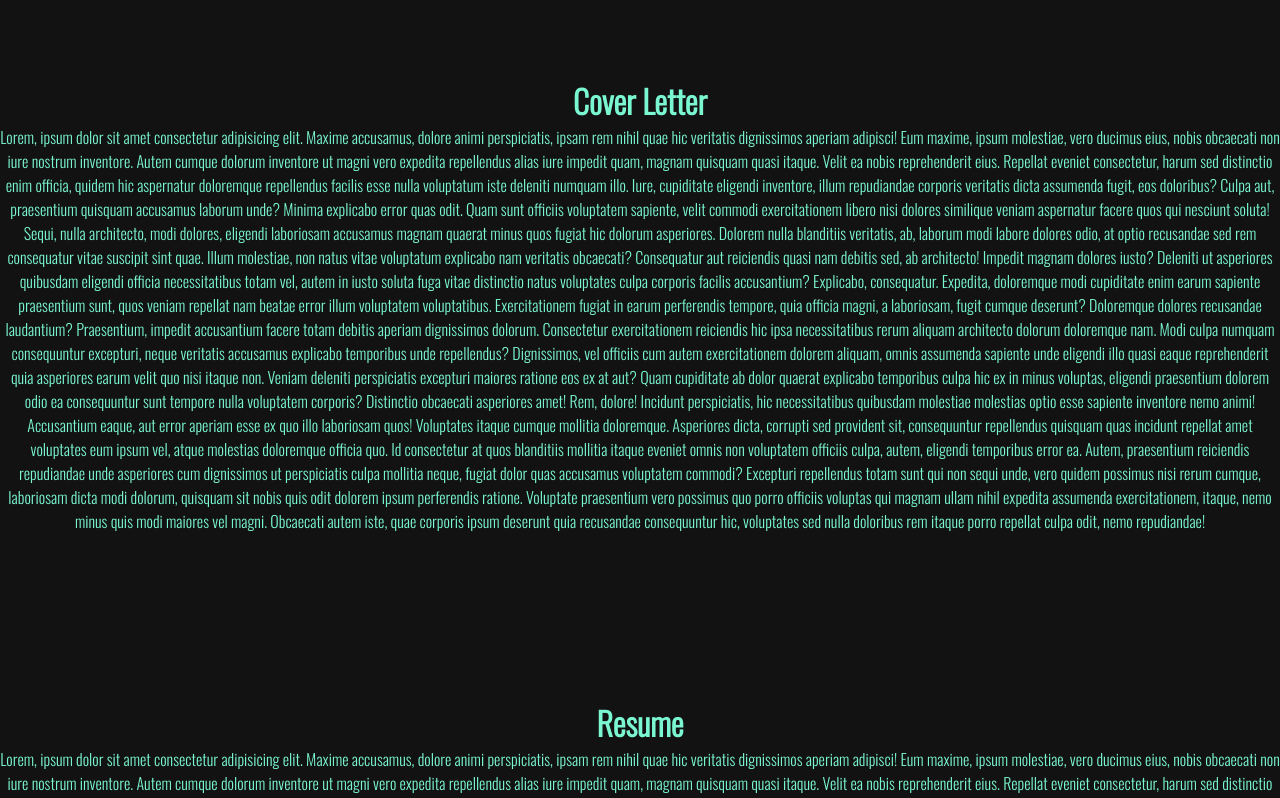
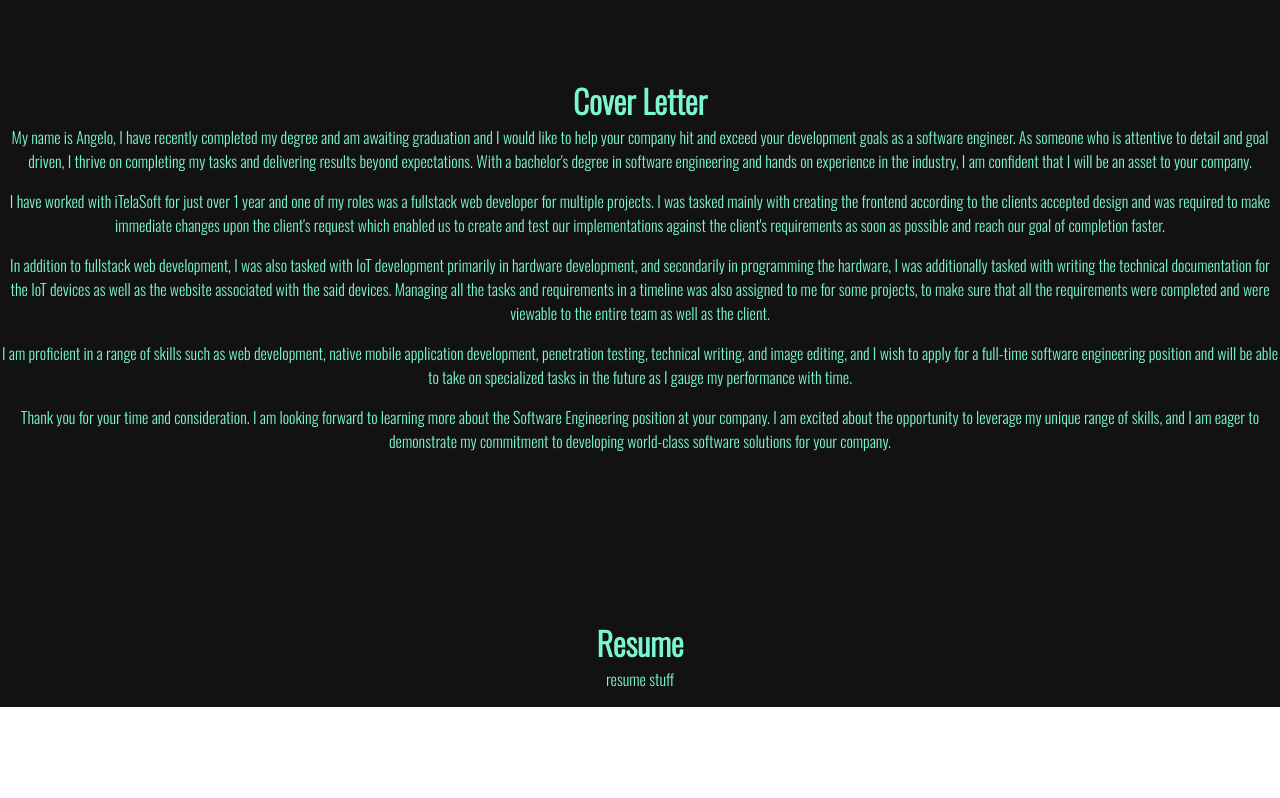
Before and after one commit to user4302/angeloedz, a Vue app: page / in a window 1280 px wide. Shown: the part 1120-1918 px from the top of the page. After the commit the page ends 1827 px from the top, so only its background shows below. Built offline with nearby package versions, Linux system fonts and the light colour scheme.

Commit message:
added cover letter

```diff
--- a/src/views/Home.vue
+++ b/src/views/Home.vue
@@ -85,125 +85,52 @@
     <div class="cover">
       <h1>Cover Letter</h1>
       <p>
-        Lorem, ipsum dolor sit amet consectetur adipisicing elit. Maxime
-        accusamus, dolore animi perspiciatis, ipsam rem nihil quae hic veritatis
-        dignissimos aperiam adipisci! Eum maxime, ipsum molestiae, vero ducimus
-        eius, nobis obcaecati non iure nostrum inventore. Autem cumque dolorum
-        inventore ut magni vero expedita repellendus alias iure impedit quam,
-        magnam quisquam quasi itaque. Velit ea nobis reprehenderit eius.
-        Repellat eveniet consectetur, harum sed distinctio enim officia, quidem
-        hic aspernatur doloremque repellendus facilis esse nulla voluptatum iste
-        deleniti numquam illo. Iure, cupiditate eligendi inventore, illum
-        repudiandae corporis veritatis dicta assumenda fugit, eos doloribus?
-        Culpa aut, praesentium quisquam accusamus laborum unde? Minima explicabo
-        error quas odit. Quam sunt officiis voluptatem sapiente, velit commodi
-        exercitationem libero nisi dolores similique veniam aspernatur facere
-        quos qui nesciunt soluta! Sequi, nulla architecto, modi dolores,
-        eligendi laboriosam accusamus magnam quaerat minus quos fugiat hic
-        dolorum asperiores. Dolorem nulla blanditiis veritatis, ab, laborum modi
-        labore dolores odio, at optio recusandae sed rem consequatur vitae
-        suscipit sint quae. Illum molestiae, non natus vitae voluptatum
-        explicabo nam veritatis obcaecati? Consequatur aut reiciendis quasi nam
-        debitis sed, ab architecto! Impedit magnam dolores iusto? Deleniti ut
-        asperiores quibusdam eligendi officia necessitatibus totam vel, autem in
-        iusto soluta fuga vitae distinctio natus voluptates culpa corporis
-        facilis accusantium? Explicabo, consequatur. Expedita, doloremque modi
-        cupiditate enim earum sapiente praesentium sunt, quos veniam repellat
-        nam beatae error illum voluptatem voluptatibus. Exercitationem fugiat in
-        earum perferendis tempore, quia officia magni, a laboriosam, fugit
-        cumque deserunt? Doloremque dolores recusandae laudantium? Praesentium,
-        impedit accusantium facere totam debitis aperiam dignissimos dolorum.
-        Consectetur exercitationem reiciendis hic ipsa necessitatibus rerum
-        aliquam architecto dolorum doloremque nam. Modi culpa numquam
-        consequuntur excepturi, neque veritatis accusamus explicabo temporibus
-        unde repellendus? Dignissimos, vel officiis cum autem exercitationem
-        dolorem aliquam, omnis assumenda sapiente unde eligendi illo quasi eaque
-        reprehenderit quia asperiores earum velit quo nisi itaque non. Veniam
-        deleniti perspiciatis excepturi maiores ratione eos ex at aut? Quam
-        cupiditate ab dolor quaerat explicabo temporibus culpa hic ex in minus
-        voluptas, eligendi praesentium dolorem odio ea consequuntur sunt tempore
-        nulla voluptatem corporis? Distinctio obcaecati asperiores amet! Rem,
-        dolore! Incidunt perspiciatis, hic necessitatibus quibusdam molestiae
-        molestias optio esse sapiente inventore nemo animi! Accusantium eaque,
-        aut error aperiam esse ex quo illo laboriosam quos! Voluptates itaque
-        cumque mollitia doloremque. Asperiores dicta, corrupti sed provident
-        sit, consequuntur repellendus quisquam quas incidunt repellat amet
-        voluptates eum ipsum vel, atque molestias doloremque officia quo. Id
-        consectetur at quos blanditiis mollitia itaque eveniet omnis non
-        voluptatem officiis culpa, autem, eligendi temporibus error ea. Autem,
-        praesentium reiciendis repudiandae unde asperiores cum dignissimos ut
-        perspiciatis culpa mollitia neque, fugiat dolor quas accusamus
-        voluptatem commodi? Excepturi repellendus totam sunt qui non sequi unde,
-        vero quidem possimus nisi rerum cumque, laboriosam dicta modi dolorum,
-        quisquam sit nobis quis odit dolorem ipsum perferendis ratione.
-        Voluptate praesentium vero possimus quo porro officiis voluptas qui
-        magnam ullam nihil expedita assumenda exercitationem, itaque, nemo minus
-        quis modi maiores vel magni. Obcaecati autem iste, quae corporis ipsum
-        deserunt quia recusandae consequuntur hic, voluptates sed nulla
-        doloribus rem itaque porro repellat culpa odit, nemo repudiandae!
+        My name is Angelo, I have recently completed my degree and am awaiting
+        graduation and I would like to help your company hit and exceed your
+        development goals as a software engineer. As someone who is attentive to
+        detail and goal driven, I thrive on completing my tasks and delivering
+        results beyond expectations. With a bachelor's degree in software
+        engineering and hands on experience in the industry, I am confident that
+        I will be an asset to your company.
+      </p>
+      <p>
+        I have worked with iTelaSoft for just over 1 year and one of my roles
+        was a fullstack web developer for multiple projects. I was tasked mainly
+        with creating the frontend according to the clients accepted design and
+        was required to make immediate changes upon the client's request which
+        enabled us to create and test our implementations against the client's
+        requirements as soon as possible and reach our goal of completion
+        faster.
+      </p>
+      <p>
+        In addition to fullstack web development, I was also tasked with IoT
+        development primarily in hardware development, and secondarily in
+        programming the hardware, I was additionally tasked with writing the
+        technical documentation for the IoT devices as well as the website
+        associated with the said devices. Managing all the tasks and
+        requirements in a timeline was also assigned to me for some projects, to
+        make sure that all the requirements were completed and were viewable to
+        the entire team as well as the client.
+      </p>
+      <p>
+        I am proficient in a range of skills such as web development, native
+        mobile application development, penetration testing, technical writing,
+        and image editing, and I wish to apply for a full-time software
+        engineering position and will be able to take on specialized tasks in
+        the future as I gauge my performance with time.
+      </p>
+      <p>
+        Thank you for your time and consideration. I am looking forward to
+        learning more about the Software Engineering position at your company. I
+        am excited about the opportunity to leverage my unique range of skills,
+        and I am eager to demonstrate my commitment to developing world-class
+        software solutions for your company.
       </p>
     </div>
 
     <div class="resume">
       <h1>Resume</h1>
-      <p>
-        Lorem, ipsum dolor sit amet consectetur adipisicing elit. Maxime
-        accusamus, dolore animi perspiciatis, ipsam rem nihil quae hic veritatis
-        dignissimos aperiam adipisci! Eum maxime, ipsum molestiae, vero ducimus
-        eius, nobis obcaecati non iure nostrum inventore. Autem cumque dolorum
-        inventore ut magni vero expedita repellendus alias iure impedit quam,
-        magnam quisquam quasi itaque. Velit ea nobis reprehenderit eius.
-        Repellat eveniet consectetur, harum sed distinctio enim officia, quidem
-        hic aspernatur doloremque repellendus facilis esse nulla voluptatum iste
-        deleniti numquam illo. Iure, cupiditate eligendi inventore, illum
-        repudiandae corporis veritatis dicta assumenda fugit, eos doloribus?
-        Culpa aut, praesentium quisquam accusamus laborum unde? Minima explicabo
-        error quas odit. Quam sunt officiis voluptatem sapiente, velit commodi
-        exercitationem libero nisi dolores similique veniam aspernatur facere
-        quos qui nesciunt soluta! Sequi, nulla architecto, modi dolores,
-        eligendi laboriosam accusamus magnam quaerat minus quos fugiat hic
-        dolorum asperiores. Dolorem nulla blanditiis veritatis, ab, laborum modi
-        labore dolores odio, at optio recusandae sed rem consequatur vitae
-        suscipit sint quae. Illum molestiae, non natus vitae voluptatum
-        explicabo nam veritatis obcaecati? Consequatur aut reiciendis quasi nam
-        debitis sed, ab architecto! Impedit magnam dolores iusto? Deleniti ut
-        asperiores quibusdam eligendi officia necessitatibus totam vel, autem in
-        iusto soluta fuga vitae distinctio natus voluptates culpa corporis
-        facilis accusantium? Explicabo, consequatur. Expedita, doloremque modi
-        cupiditate enim earum sapiente praesentium sunt, quos veniam repellat
-        nam beatae error illum voluptatem voluptatibus. Exercitationem fugiat in
-        earum perferendis tempore, quia officia magni, a laboriosam, fugit
-        cumque deserunt? Doloremque dolores recusandae laudantium? Praesentium,
-        impedit accusantium facere totam debitis aperiam dignissimos dolorum.
-        Consectetur exercitationem reiciendis hic ipsa necessitatibus rerum
-        aliquam architecto dolorum doloremque nam. Modi culpa numquam
-        consequuntur excepturi, neque veritatis accusamus explicabo temporibus
-        unde repellendus? Dignissimos, vel officiis cum autem exercitationem
-        dolorem aliquam, omnis assumenda sapiente unde eligendi illo quasi eaque
-        reprehenderit quia asperiores earum velit quo nisi itaque non. Veniam
-        deleniti perspiciatis excepturi maiores ratione eos ex at aut? Quam
-        cupiditate ab dolor quaerat explicabo temporibus culpa hic ex in minus
-        voluptas, eligendi praesentium dolorem odio ea consequuntur sunt tempore
-        nulla voluptatem corporis? Distinctio obcaecati asperiores amet! Rem,
-        dolore! Incidunt perspiciatis, hic necessitatibus quibusdam molestiae
-        molestias optio esse sapiente inventore nemo animi! Accusantium eaque,
-        aut error aperiam esse ex quo illo laboriosam quos! Voluptates itaque
-        cumque mollitia doloremque. Asperiores dicta, corrupti sed provident
-        sit, consequuntur repellendus quisquam quas incidunt repellat amet
-        voluptates eum ipsum vel, atque molestias doloremque officia quo. Id
-        consectetur at quos blanditiis mollitia itaque eveniet omnis non
-        voluptatem officiis culpa, autem, eligendi temporibus error ea. Autem,
-        praesentium reiciendis repudiandae unde asperiores cum dignissimos ut
-        perspiciatis culpa mollitia neque, fugiat dolor quas accusamus
-        voluptatem commodi? Excepturi repellendus totam sunt qui non sequi unde,
-        vero quidem possimus nisi rerum cumque, laboriosam dicta modi dolorum,
-        quisquam sit nobis quis odit dolorem ipsum perferendis ratione.
-        Voluptate praesentium vero possimus quo porro officiis voluptas qui
-        magnam ullam nihil expedita assumenda exercitationem, itaque, nemo minus
-        quis modi maiores vel magni. Obcaecati autem iste, quae corporis ipsum
-        deserunt quia recusandae consequuntur hic, voluptates sed nulla
-        doloribus rem itaque porro repellat culpa odit, nemo repudiandae!
-      </p>
+      <p>resume stuff</p>
     </div>
   </div>
 </template>
```
